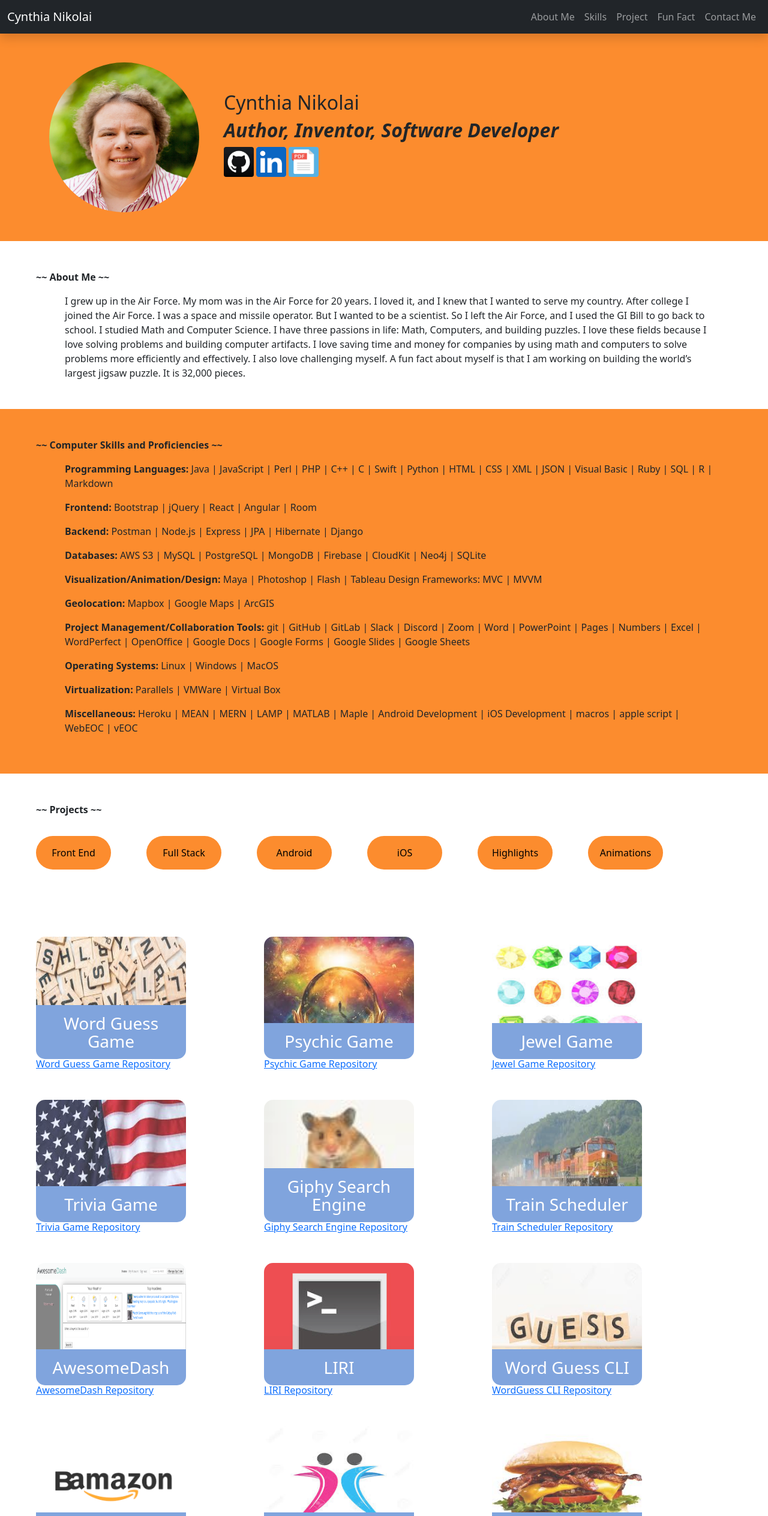
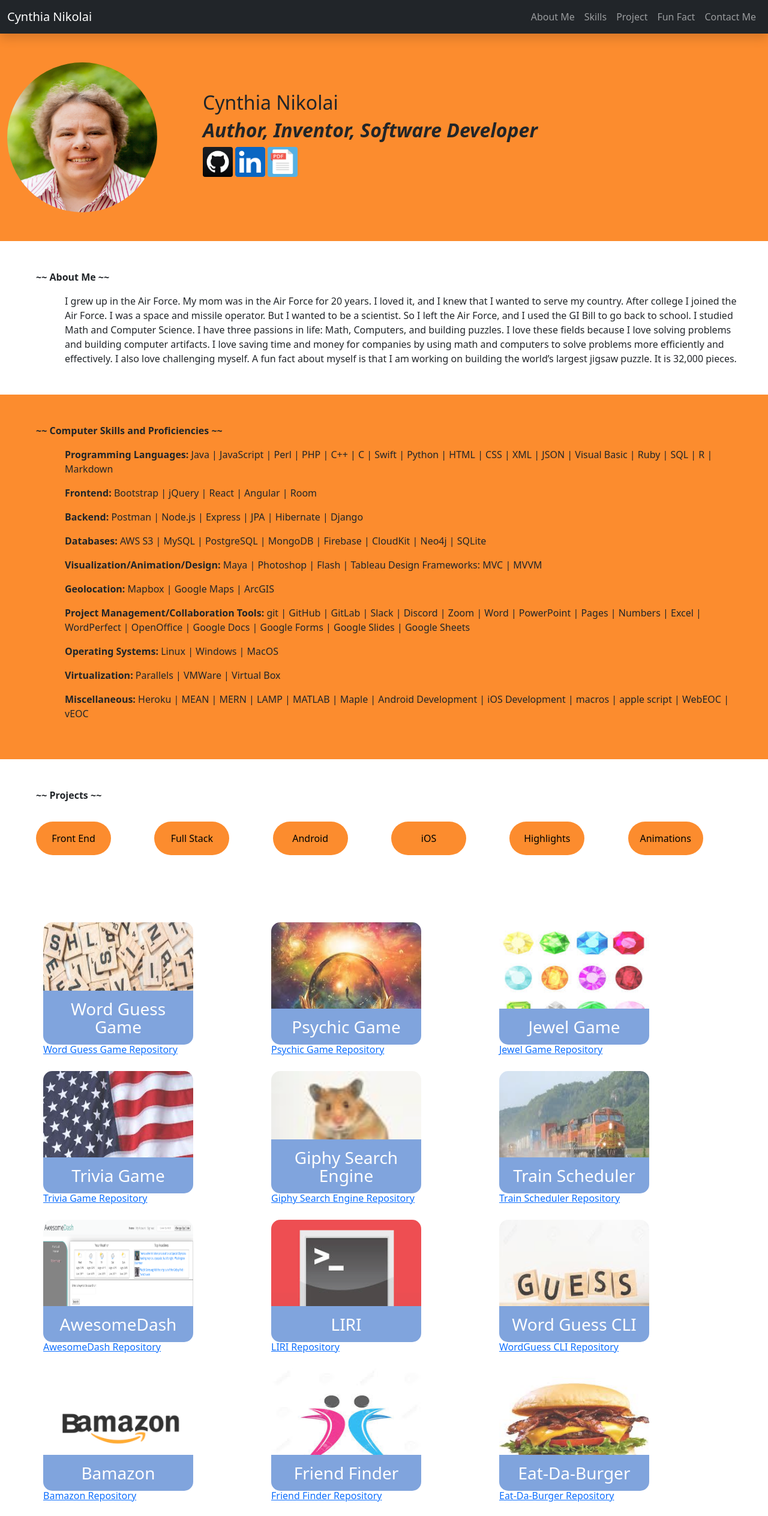
Before and after one commit to cnikolai/cynthianikolai-portfolio, a plain HTML site: page public_html/index.html in a window 1280 px wide. Shown: the top 2528 px of the page at 60% size. Drawn offline with nearby package versions, Linux system fonts and the light colour scheme.

Commit message:
fixed spacing for project section

```diff
--- a/public_html/index.html
+++ b/public_html/index.html
@@ -44,8 +44,8 @@
     </nav>
 </div>
 
-<section id="profile" class="my-5">
-    <div class="container">
+<section id="profile" class="my-5 container-fluid">
+    <div>
         <div class="row g-5">
             <div class="col-md-3">
                 <img src="headshot.jpeg" alt="Closeup headshot of Cindy Nikolai"
@@ -65,13 +65,13 @@
     </div>
 </section>
 
-<section id="about-me" class="pb-5">
-    <div class="container ms-5">
+<section id="about-me" class="pb-5 pe-5 container-fluid">
+    <div class="ms-5 me-0">
         <div class="row">
             <div>
                 <p class="title">~~ About Me ~~</p>
             </div>
-            <div class="ms-5 pe-5">
+            <div class="col-12 ms-5 pe-5">
                 I grew up in the Air Force. My mom was in the Air Force for 20 years. I loved it, and I knew that I
                 wanted to serve my country. After college I joined the Air Force. I was a space and missile operator.
                 But I wanted to be a scientist. So I left the Air Force, and I used the GI Bill to go back to school. I
@@ -85,8 +85,8 @@
     </div>
 </section>
 
-<section id="skills" class="py-5">
-    <div class="container ms-5">
+<section id="skills" class="py-5 pe-5 container-fluid">
+    <div class="ms-5">
         <div class="row">
             <div>
                 <p class="title">~~ Computer Skills and Proficiencies ~~</p>
@@ -113,8 +113,8 @@
     </div>
 </section>
 
-<section id="projects" class="py-5">
-    <div class="container ms-5 pe-5">
+<section id="projects" class="py-5 container-fluid">
+    <div class="ms-5 pe-5">
         <div class="row">
             <div>
                 <p class="title">~~ Projects ~~</p>
@@ -141,7 +141,7 @@
     </div>
 </section>
 
-<section id="full-stack" class="pb-5">
+<section id="full-stack" class="container-fluid pb-5">
     <div class="container ms-5">
         <div class="row mt-4">
             <div class="col-md-4 mx-auto mt-4">
@@ -172,8 +172,8 @@
                     <div><a href="https://github.com/cnikolai/unit-4-game">Jewel Game Repository</a></div>
                 </div>
             </div>
-        </div>
-        <div class="row mt-4">
+<!--        </div>-->
+<!--        <div class="row mt-4">-->
             <div class="col-md-4 mx-auto mt-4">
                 <div class="work">
                     <a href="https://cnikolai.github.io/TriviaGame"><img class="sized"
@@ -201,8 +201,8 @@
                     <div><a href="https://github.com/cnikolai/TrainScheduler">Train Scheduler Repository</a></div>
                 </div>
             </div>
-        </div>
-        <div class="row mt-4">
+<!--        </div>-->
+<!--        <div class="row mt-4">-->
             <div class="col-md-4 mt-4">
                 <div class="work">
                     <a href="https://cnikolai.github.io/Project1"><img class="sized"
@@ -230,8 +230,8 @@
                     <div><a href="https://github.com/cnikolai/WordGuess-CLI">WordGuess CLI Repository</a></div>
                 </div>
             </div>
-        </div>
-        <div class="row mt-4">
+<!--        </div>-->
+<!--        <div class="row mt-4">-->
             <div class="col-md-4 mt-4">
                 <div class="work">
                     <a href="https://github.com/cnikolai/bamazon"><img class="sized" src="images/bamazon.png"
@@ -258,8 +258,8 @@
                     <div><a href="https://github.com/cnikolai/burger">Eat-Da-Burger Repository</a></div>
                 </div>
             </div>
-        </div>
-        <div class="row mt-4">
+<!--        </div>-->
+<!--        <div class="row mt-4">-->
             <div class="col-md-4 mt-4">
                 <div class="work">
                     <a href="https://project2-ucla2019.herokuapp.com/"><img class="sized"
@@ -318,8 +318,8 @@
 <!--    </div>-->
 <!--</section>-->
 
-<section id="fun-fact" class="py-5">
-    <div class="container ms-5">
+<section id="fun-fact" class="container-fluid py-5">
+    <div class="ms-5">
         <div class="row">
             <div>
                 <p class="title">~~ Fun Fact ~~</p>
@@ -356,7 +356,7 @@
     </div>
 </section>
 
-<footer class="bg-dark text-light ps-3 py-3">
+<footer class="container-fluid bg-dark text-light ps-3 py-3">
     <div class="row">
         <div class="col-md-4 mt-2">
             <small class="text-start">
--- a/public_html/style.css
+++ b/public_html/style.css
@@ -16,6 +16,11 @@ button {
     position: relative;
     float: left;
     width: 274px;
+}
+
+.work.col-6 img {
+    width: 150px;
+    opacity: 0.8;
 }
 
 .work img {
```
